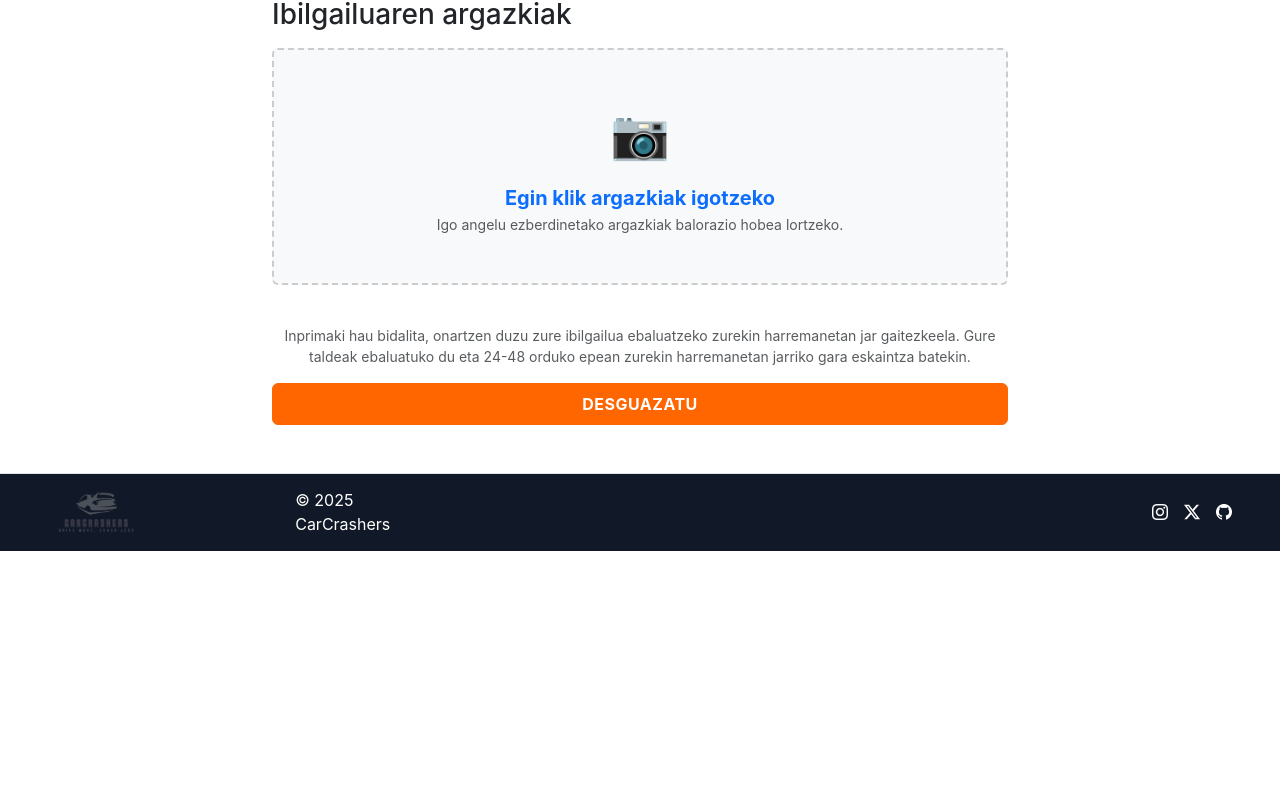
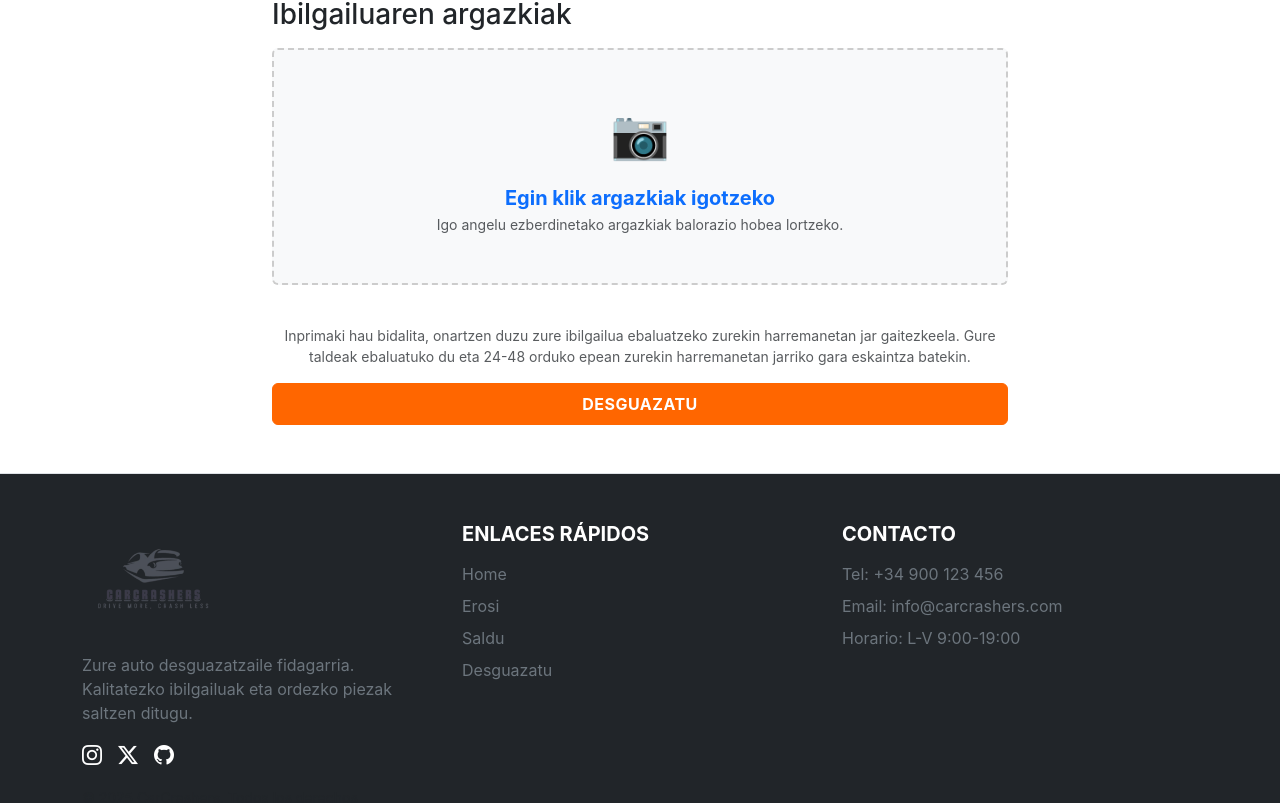
Before and after one commit to CarCrashers/Erronka, a React (Create React App) app in the folder car_crashers_ui/: page /Desguazatu in a window 1280 px wide. Shown: the part 1031-1834 px from the top of the page. Before the commit the page ends 1582 px from the top, so only its background shows below. Built offline with nearby package versions, Linux system fonts and the light colour scheme.

Commit message:
argazkiak preview batean ateratzea + footerra aldatu link-ak jarri

```diff
--- a/car_crashers_ui/src/components/ui/footer/footer.css
+++ b/car_crashers_ui/src/components/ui/footer/footer.css
@@ -1,3 +1,7 @@
 footer{
     background-color: rgb(17, 24, 39);
 }
+
+.hover-white:hover {
+    color: #fff !important;
+}
--- a/car_crashers_ui/src/components/ui/footer/footer.js
+++ b/car_crashers_ui/src/components/ui/footer/footer.js
@@ -4,32 +4,56 @@ import "./footer.css";
 
 function footer() {
   return (
-    <footer className="d-flex flex-wrap justify-content-between align-items-center px-5 border-top">
-        <div className="col-md-4 d-flex align-items-center text-white">
-            <Link to="/" className="mb-3 me-2 mb-md-0 text-decoration-none lh-1" aria-label="Bootstrap">
-                <img className="h-50" src={Logo} alt="Logo"></img>
+    <footer className="bg-dark text-white py-5 border-top">
+      <div className="container">
+        <div className="row">
+
+          <div className="col-md-4 mb-4 mb-md-0">
+            <Link to="/" className="text-decoration-none mb-3 d-block">
+                <img className="h-50" src={Logo} alt="Logo"/>
             </Link>
-            <span className="mb-3 mb-md-0">
-            © 2025 CarCrashers
-            </span>
+            <p className="text-secondary">
+              Zure auto desguazatzaile fidagarria. Kalitatezko ibilgailuak eta ordezko piezak saltzen ditugu.
+            </p>
+
+            <div className="d-flex mb-3">
+                <a className="text-white me-3 fs-5" href="https://instagram.com" target="_blank" rel="noreferrer" aria-label="Instagram">
+                    <i className="bi bi-instagram"></i>
+                </a>
+                <a className="text-white me-3 fs-5" href="https://x.com" target="_blank" rel="noreferrer" aria-label="X (Twitter)">
+                    <i className="bi bi-twitter-x"></i>
+                </a>
+                <a className="text-white fs-5" href="https://github.com" target="_blank" rel="noreferrer" aria-label="Github">
+                    <i className="bi bi-github"></i>
+                </a>
+            </div>
+
+            <p className="text-muted small mb-0">
+              © 2025 CarCrashers. Todos los derechos reservados.
+            </p>
+          </div>
+
+          <div className="col-md-4 mb-4 mb-md-0">
+            <h5 className="text-uppercase mb-3 fw-bold">Enlaces Rápidos</h5>
+            <ul className="list-unstyled">
+              <li className="mb-2"><Link to="/" className="text-secondary text-decoration-none hover-white">Home</Link></li>
+              <li className="mb-2"><Link to="/Erosi" className="text-secondary text-decoration-none hover-white">Erosi</Link></li>
+              <li className="mb-2"><Link to="/Saldu" className="text-secondary text-decoration-none hover-white">Saldu</Link></li>
+              <li className="mb-2"><Link to="/Desguazatu" className="text-secondary text-decoration-none hover-white">Desguazatu</Link></li>
+            </ul>
+          </div>
+
+          <div className="col-md-4">
+            <h5 className="text-uppercase mb-3 fw-bold">Contacto</h5>
+            <ul className="list-unstyled text-secondary">
+              <li className="mb-2">Tel: +34 900 123 456</li>
+              <li className="mb-2">Email: info@carcrashers.com</li>
+              <li className="mb-2">Horario: L-V 9:00-19:00</li>
+            </ul>
+          </div>
+
         </div>
-        <ul className="nav col-md-4 justify-content-end list-unstyled d-flex">
-            <li className="ms-3">
-                <a className="text-white" href="#" aria-label="Instagram">
-                    <i class="bi bi-instagram"></i>
-                </a>
-            </li>
-            <li className="ms-3">
-                <a className="text-white" href="#" aria-label="Facebook">
-                    <i class="bi bi-twitter-x"></i>
-                </a>
-            </li>
-            <li className="ms-3">
-                <a className="text-white" href="#" aria-label="Facebook">
-                    <i class="bi bi-github"></i>
-                </a>
-            </li>
-        </ul>
+      </div>
     </footer>
   );
 }
--- a/car_crashers_ui/src/components/ui/forms/argazkiForm.js
+++ b/car_crashers_ui/src/components/ui/forms/argazkiForm.js
@@ -1,6 +1,6 @@
 import React from 'react';
 
-const ArgazkiForm = ({ handleFileChange }) => {
+const ArgazkiForm = ({ handleFileChange, fotos = [] }) => {
   return (
     <div className="card border-0 mt-4">
       <div className="card-body p-0">
@@ -16,6 +16,19 @@ const ArgazkiForm = ({ handleFileChange }) => {
                 <p className="text-muted small mb-0">Igo angelu ezberdinetako argazkiak balorazio hobea lortzeko.</p>
             </label>
         </div>
+
+        {fotos.length > 0 && (
+            <div className="row g-2 mt-3">
+                {fotos.map((file, index) => (
+                    <div key={index} className="col-6 col-md-4 col-lg-3">
+                        <div className="card shadow-sm">
+                            <img src={URL.createObjectURL(file)} className="card-img-top" alt={`Preview ${index}`}/>
+                            <div className="card-footer p-1 text-truncate small text-muted">{file.name}</div>
+                        </div>
+                    </div>
+                ))}
+            </div>
+        )}
       </div>
     </div>
   );
--- a/car_crashers_ui/src/components/ui/navBar.js
+++ b/car_crashers_ui/src/components/ui/navBar.js
@@ -22,7 +22,7 @@ function navBar() {
                     <ul className="dropdown-menu">
                         <li><a className="dropdown-item" href="#"><i class="bi bi-basket2-fill"></i>&nbsp;&nbsp;Erosi</a></li>
                         <li><a className="dropdown-item" href="#"><i class="bi bi-box-seam-fill"></i>&nbsp;&nbsp;Saldu</a></li>
-                        <li><a className="dropdown-item" href="#"><i class="bi bi-box-seam-fill"></i><Link to="/Desguazatu" className='text-decoration-none '>&nbsp;&nbsp;Desguazatu</Link></a></li>
+                        <li><a className="dropdown-item"><i class="bi bi-box-seam-fill"></i><Link to="/Desguazatu" className='text-decoration-none text-dark'>&nbsp;&nbsp;Desguazatu</Link></a></li>
 
                     </ul>
                 </li>
```
